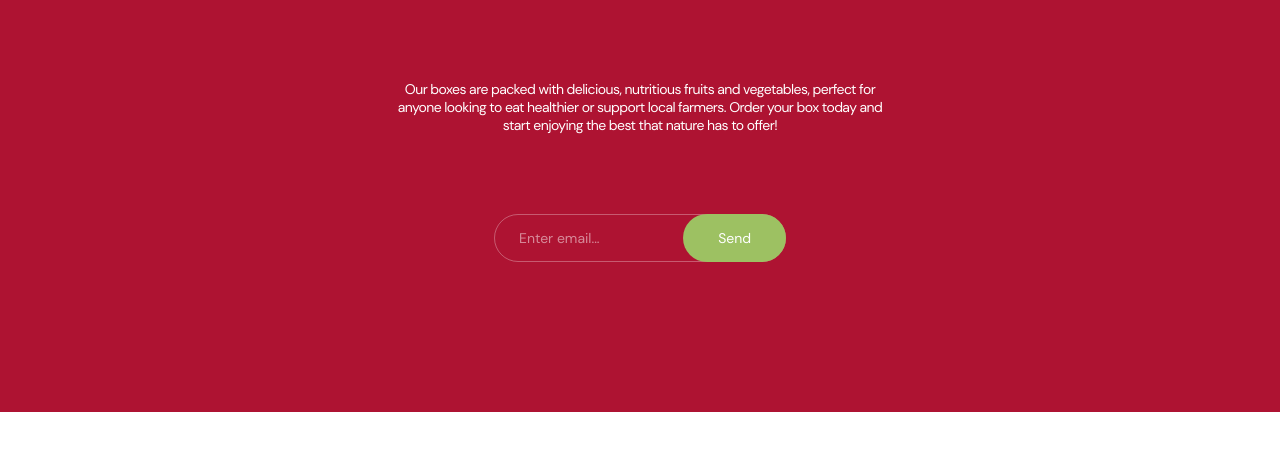
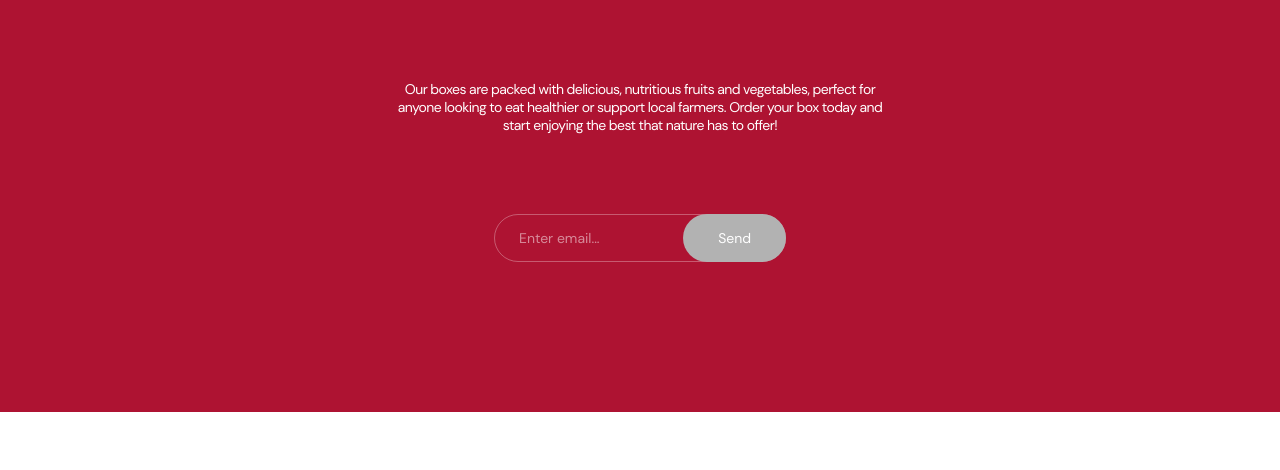
Before and after one commit to KaterynaBachkalo/project-Fruit-Basket, a website built with Vite: page src/index.html in a window 1280 px wide. Shown: the part 4656-5126 px from the top of the page. Built offline with nearby package versions, Linux system fonts and the light colour scheme.

Commit message:
fix: contacts change button behavior

```diff
--- a/src/css/contacts.css
+++ b/src/css/contacts.css
@@ -165,8 +165,13 @@
     transition: color var(--transition), background var(--transition);
 }
 
-.contacts-btn:hover,
-.contacts-btn:focus {
+.contacts-btn:disabled {
+    filter: grayscale(100%);
+    cursor: default;
+}
+
+.contacts-btn:not(:disabled):hover,
+.contacts-btn:not(:disabled):focus {
     background: var(--second-bg);
     color: var(--fruits-btn);
 }
```
